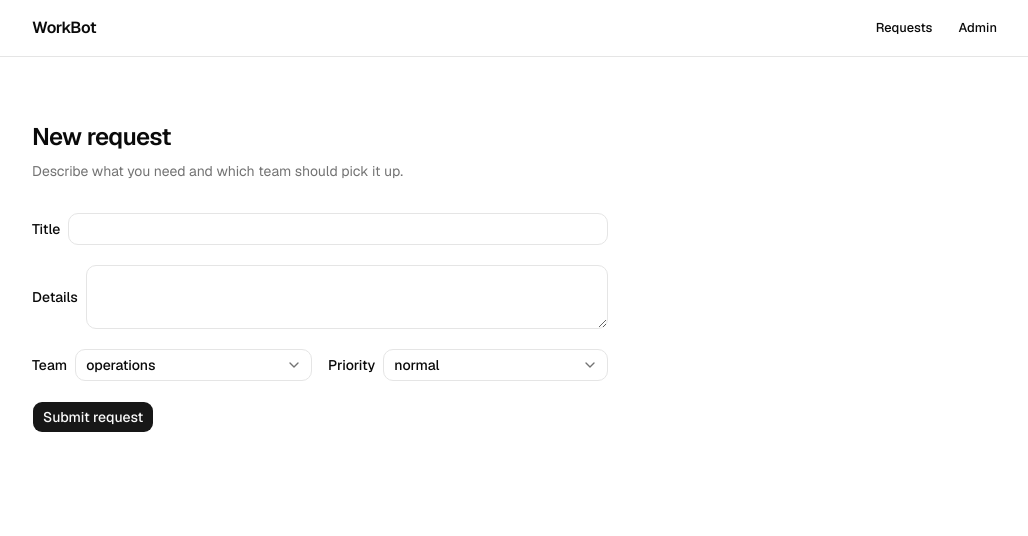
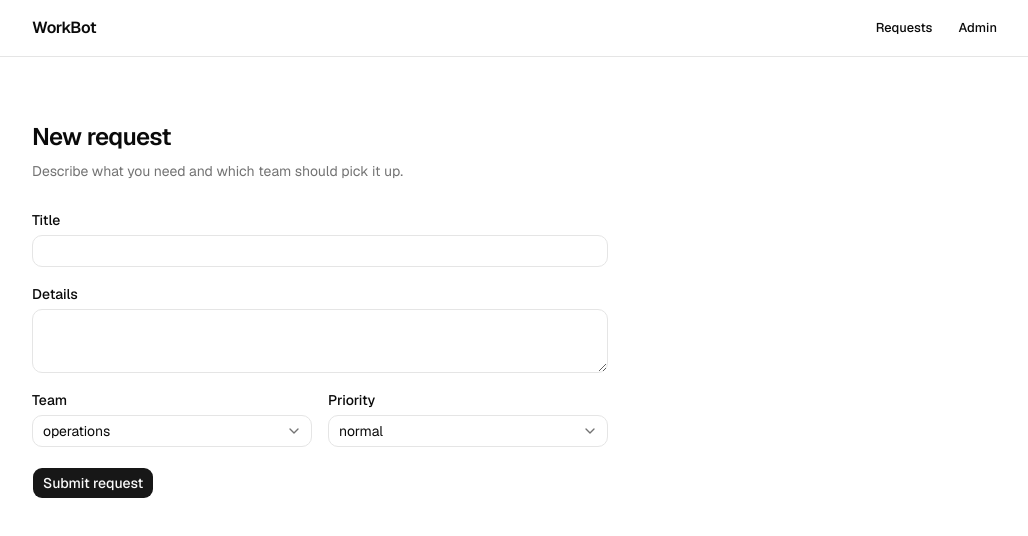
Before and after one commit to anusheel/workbot, a Next.js app: page /requests/new in a window 1280 px wide. Shown: the top 536 px of the page, without its empty margins (120-1148 px from the left). Built offline with nearby package versions, Linux system fonts and the light colour scheme.

Commit message:
Stack each form field: label above the control
The shadcn Label lays its children out inline, so a control inside it sat beside the label. The field now renders the label and the control as siblings, linked by an id.

```diff
--- a/src/app/requests/new/request-form.tsx
+++ b/src/app/requests/new/request-form.tsx
@@ -1,6 +1,6 @@
 "use client";
 
-import { type ReactNode, useActionState } from "react";
+import { type ReactNode, useActionState, useId } from "react";
 import { Button } from "@/components/ui/button";
 import { Input } from "@/components/ui/input";
 import { Label } from "@/components/ui/label";
@@ -18,23 +18,27 @@ export function RequestForm({ teams, priorities }: Props) {
   return (
     <form action={action} className="flex flex-col gap-5">
       <Field label="Title" errors={state.errors?.title}>
-        <Input name="title" required maxLength={120} />
+        {(id) => <Input id={id} name="title" required maxLength={120} />}
       </Field>
       <Field label="Details" errors={state.errors?.body}>
-        <Textarea name="body" rows={5} maxLength={5000} />
+        {(id) => <Textarea id={id} name="body" rows={5} maxLength={5000} />}
       </Field>
       <div className="grid grid-cols-2 gap-4">
         <Field label="Team" errors={state.errors?.team}>
-          <NativeSelect name="team" className="w-full">
+          {(id) => (
+            <NativeSelect id={id} name="team" className="w-full">
               {teams.map((team) => (
                 <NativeSelectOption key={team} value={team}>
                   {team}
                 </NativeSelectOption>
               ))}
             </NativeSelect>
+          )}
         </Field>
         <Field label="Priority" errors={state.errors?.priority}>
+          {(id) => (
             <NativeSelect
+              id={id}
               name="priority"
               defaultValue="normal"
               className="w-full"
@@ -45,6 +49,7 @@ export function RequestForm({ teams, priorities }: Props) {
                 </NativeSelectOption>
               ))}
             </NativeSelect>
+          )}
         </Field>
       </div>
       <Button type="submit" disabled={pending} className="self-start">
@@ -61,14 +66,13 @@ function Field({
 }: {
   label: string;
   errors?: string[];
-  children: ReactNode;
+  children: (id: string) => ReactNode;
 }) {
+  const id = useId();
   return (
     <div className="flex flex-col gap-2">
-      <Label>
-        {label}
-        {children}
-      </Label>
+      <Label htmlFor={id}>{label}</Label>
+      {children(id)}
       {errors && (
         <p className="text-sm text-destructive">{errors.join(". ")}</p>
       )}
```
Lines whose indentation alone changed are shown as unchanged.
